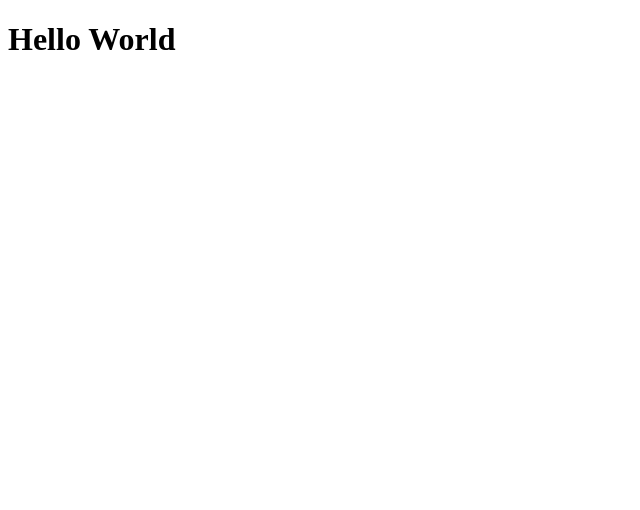
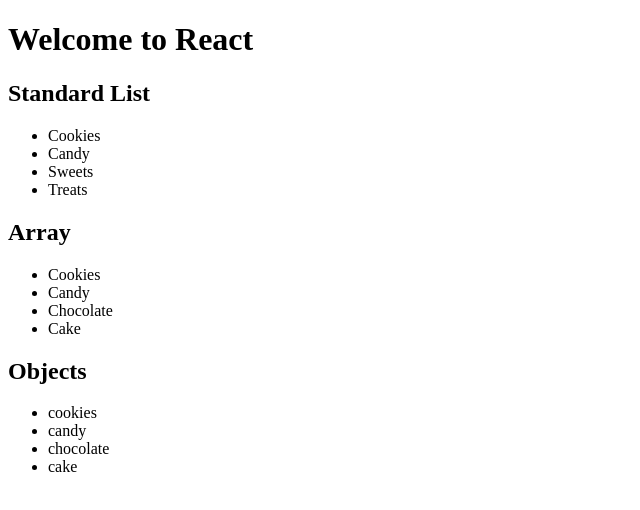
Before and after one commit to atheermusa/myFirstReactApp, a React app: page / in a window 1280 px wide. Shown: the top 510 px of the page, without its empty margins (0-640 px from the left). Built offline with nearby package versions, Linux system fonts and the light colour scheme.

Commit message:
external app.js

```diff
--- /dev/null
+++ b/src/App.js
@@ -0,0 +1,62 @@
+import React from 'react'
+
+class App extends React.Component {
+    render() {
+        const helloWorld = 'Welcome to React'
+        const yummyFoods = ['Cookies', 'Candy', 'Chocolate', 'Cake']
+
+        const yummyFoods2 = [
+            {
+                id: 0,
+                name: 'cookies',
+                reccomendedDrink: 'Milk'
+            },
+            {
+                id: 1,
+                name: 'candy',
+                reccomendedDrink: 'None'
+            },
+            {
+                id: 2,
+                name: 'chocolate',
+                reccomendedDrink: 'Coffee'
+            },
+            {
+                id: 3,
+                name: 'cake',
+                reccomendedDrink: 'Soda'
+            }
+        ]
+        return (
+            <div>
+            <h1>{helloWorld}</h1>
+
+            <h2>Standard List</h2>
+            <ul>
+                <li>Cookies</li>
+                <li>Candy</li>
+                <li>Sweets</li>
+                <li>Treats</li>
+            </ul>
+
+            <h2>Array</h2>
+            <ul>
+                <li>{yummyFoods[0]}</li>
+                <li>{yummyFoods[1]}</li>
+                <li>{yummyFoods[2]}</li>
+                <li>{yummyFoods[3]}</li>
+            </ul>
+
+            <h2>Objects</h2>
+            <ul>
+                {yummyFoods2.map(function(item) {
+                    return <li key={item.id}>{item.name}</li>
+                })}
+            </ul>
+            </div>
+        )
+    }
+
+}
+
+export default App
--- a/src/index.js
+++ b/src/index.js
@@ -1,16 +1,8 @@
 import React from 'react'
 import ReactDOM from 'react-dom'
-
-class App extends React.Component {
-    render() {
-        return (
-            <h1>Hello World</h1>
-        )
-    }
-
-}
+import App from './App'
 
 ReactDOM.render(
-    <App />,
+    <App/>,
     document.getElementById('root')
 )
```
